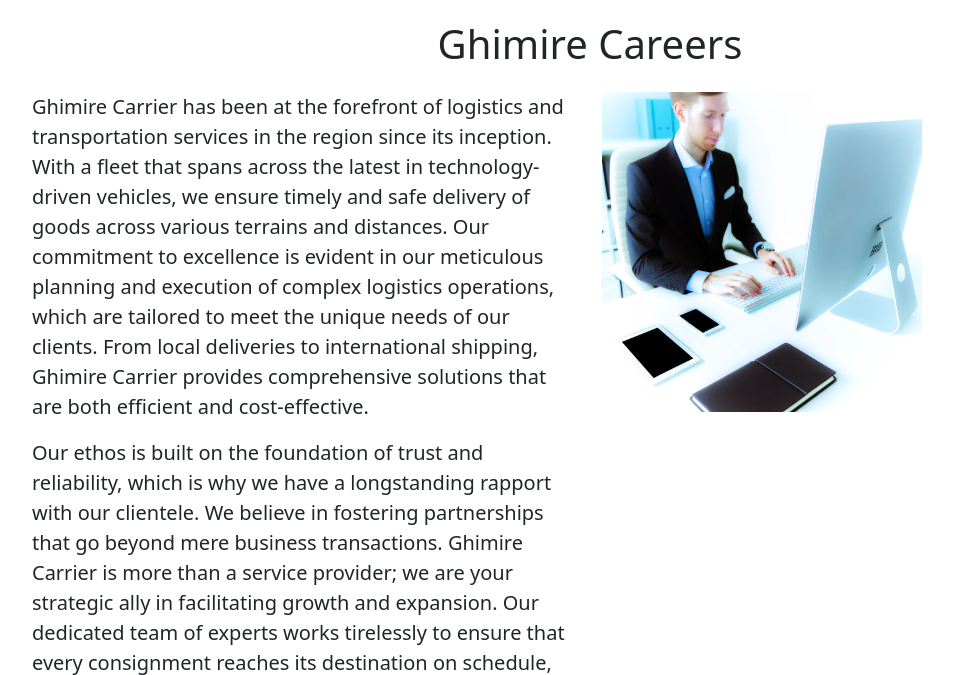
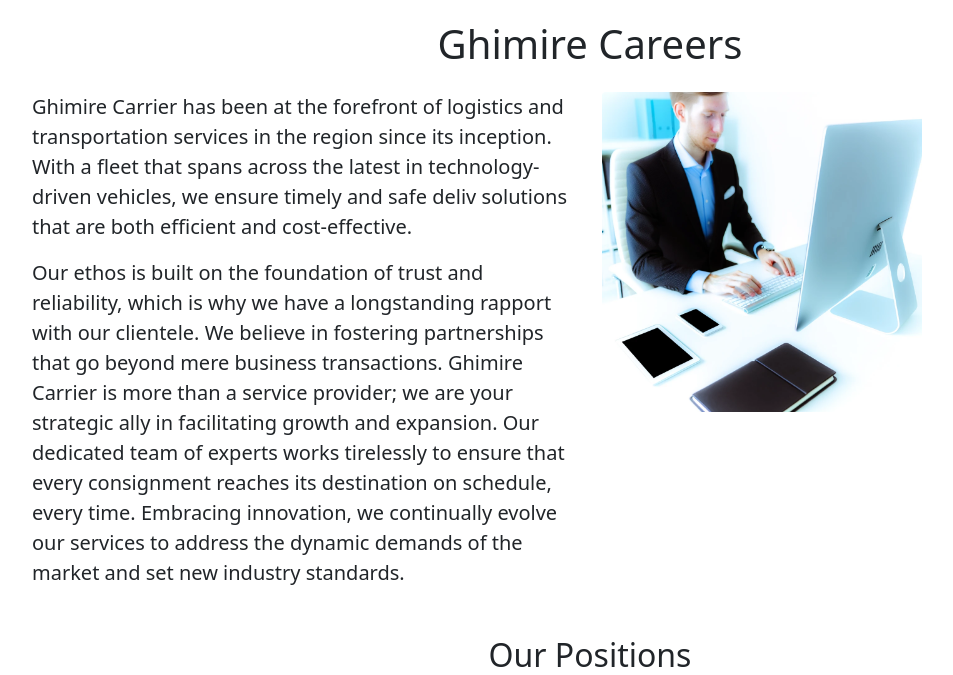
Before and after one commit to tekghimire6/Ghimirewebsitesvol2, a Flask app: page / in a window 1280 px wide. Shown: the part 420-1095 px from the top of the page, without its empty margins (50-1003 px from the left). Run offline with Flask 3, Linux system fonts and the light colour scheme.

Commit message:
first chanage to the code

```diff
--- a/templates/home.html
+++ b/templates/home.html
@@ -24,9 +24,7 @@
           <p class="lead">
             Ghimire Carrier has been at the forefront of logistics and transportation services in the region since its
             inception. With a fleet that spans across the latest in technology-driven vehicles, we ensure timely and safe
-            delivery of goods across various terrains and distances. Our commitment to excellence is evident in our
-            meticulous planning and execution of complex logistics operations, which are tailored to meet the unique needs
-            of our clients. From local deliveries to international shipping, Ghimire Carrier provides comprehensive
+            deliv
             solutions that are both efficient and cost-effective.
           </p>
           <p class="lead">
```
